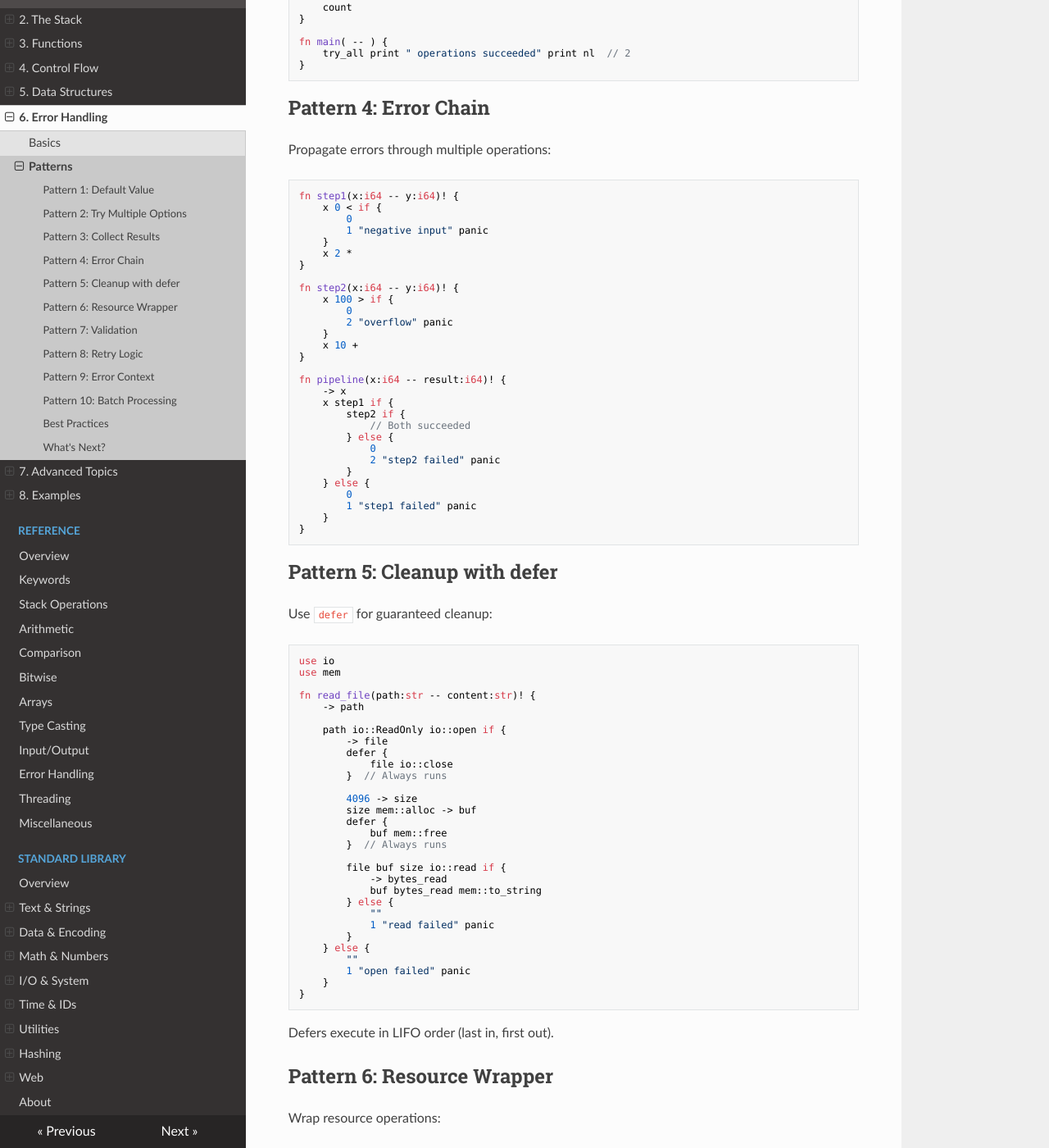
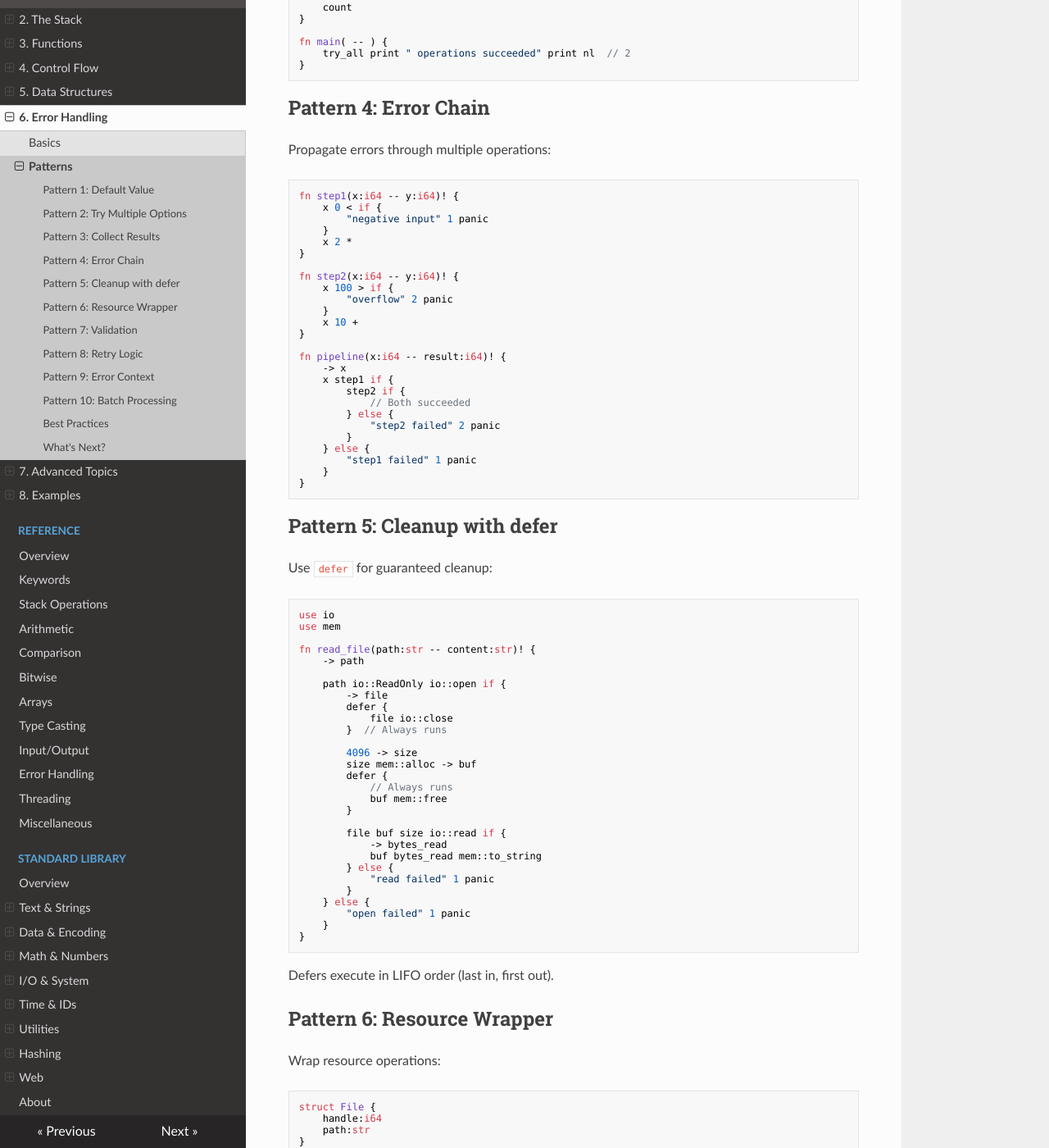
Before and after one commit to quadrate-language/quadrate, an MkDocs documentation site: the page built from docs/docs/docs/learn/6-error-handling/patterns.md, in a window 1280 px wide and 1400 px high, scrolled down 1497 px. Shown: the whole window at 82% size. Built offline with MkDocs 1.6.1, drawn with Linux system fonts in a browser that asks for light colours; nearby versions of some CDN libraries; some of the changed text lies outside the part shown.

````diff
--- a/docs/docs/docs/learn/6-error-handling/patterns.md
+++ b/docs/docs/docs/learn/6-error-handling/patterns.md
@@ -9,8 +9,8 @@
 ```qd
 fn divide(a:i64 b:i64 -- result:i64)! {
 	dup 0 == if {
-		drop2 0
-		-1 "division by zero" panic
+		drop2
+		"division by zero" -1 panic
 	}
 	/
 }
@@ -60,8 +60,8 @@
 ```qd
 fn divide(a:i64 b:i64 -- result:i64)! {
 	dup 0 == if {
-		drop2 0
-		-1 "division by zero" panic
+		drop2
+		"division by zero" -1 panic
 	}
 	/
 }
@@ -99,16 +99,14 @@
 ```qd
 fn step1(x:i64 -- y:i64)! {
 	x 0 < if {
-		0
-		1 "negative input" panic
+		"negative input" 1 panic
 	}
 	x 2 *
 }
 
 fn step2(x:i64 -- y:i64)! {
 	x 100 > if {
-		0
-		2 "overflow" panic
+		"overflow" 2 panic
 	}
 	x 10 +
 }
@@ -119,12 +117,10 @@
 		step2 if {
 			// Both succeeded
 		} else {
-			0
-			2 "step2 failed" panic
+			"step2 failed" 2 panic
 		}
 	} else {
-		0
-		1 "step1 failed" panic
+		"step1 failed" 1 panic
 	}
 }
 ```
@@ -149,19 +145,18 @@
 		4096 -> size
 		size mem::alloc -> buf
 		defer {
+			// Always runs
 			buf mem::free
-		}  // Always runs
+		}
 
 		file buf size io::read if {
 			-> bytes_read
 			buf bytes_read mem::to_string
 		} else {
-			""
-			1 "read failed" panic
+			"read failed" 1 panic
 		}
 	} else {
-		""
-		1 "open failed" panic
+		"open failed" 1 panic
 	}
 }
 ```
@@ -187,8 +182,7 @@
 			path = path
 		}
 	} else {
-		0
-		1 "open failed" panic
+		"open failed" 1 panic
 	}
 }
 
@@ -217,10 +211,10 @@
 fn validate_input(x:i64 -- )! {
 	-> x
 	x 0 < if {
-		1 "negative not allowed" panic
+		"negative not allowed" 1 panic
 	}
 	x 1000 > if {
-		2 "too large" panic
+		"too large" 2 panic
 	}
 }
 
@@ -229,8 +223,7 @@
 	x validate_input if {
 		x dup *  // Safe to process
 	} else {
-		0
-		1 "validation failed" panic
+		"validation failed" 1 panic
 	}
 }
 ```
@@ -261,8 +254,7 @@
 	success if {
 		last_result
 	} else {
-		0
-		1 "all attempts failed" panic
+		"all attempts failed" 1 panic
 	}
 }
 ```
@@ -279,12 +271,10 @@
 		content parse_json if {
 			// Success
 		} else {
-			0
-			2 "invalid JSON in config" panic
+			"invalid JSON in config" 2 panic
 		}
 	} else {
-		0
-		1 "failed to read config file" panic
+		"failed to read config file" 1 panic
 	}
 }
 ```
````
Also changed, not shown: docs/docs/docs/learn/6-error-handling/basics.md (+66 -14 lines), docs/pygments-quadrate/quadrate_lexer/__init__.py (+7 -6 lines), 4 other files.
